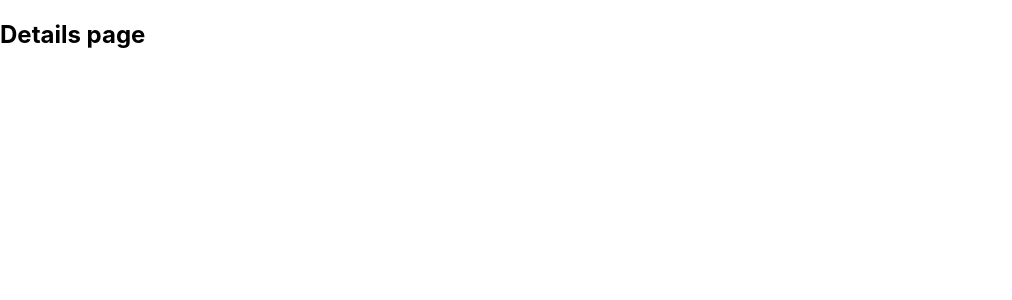
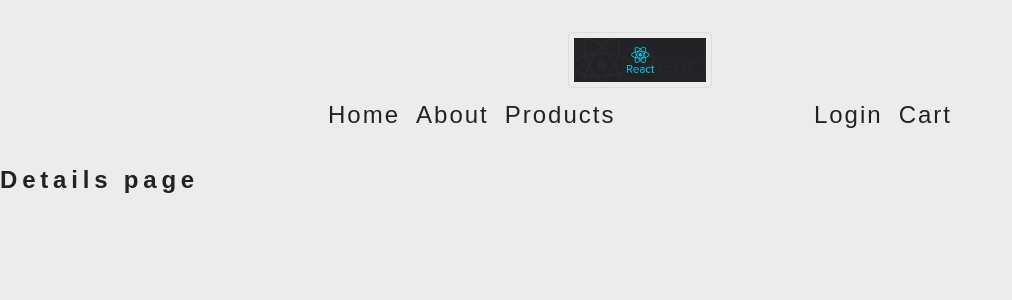
Before and after one commit to A-SH-V2021/store02-102021, a React (Create React App) app: page /products/1 in a window 1280 px wide. Shown: the top 300 px of the page, without its empty margins (0-1012 px from the left). Built offline with nearby package versions, Linux system fonts and the light colour scheme.

Commit message:
design header & error page

```diff
--- a/src/App.js
+++ b/src/App.js
@@ -1,8 +1,8 @@
 import React from "react";
 import { Switch, Route } from "react-router-dom";
-
+import { createGlobalStyle } from "styled-components";
 // components
-
+import Header from "./components/Header";
 // pages
 import About from "./components/pages/About";
 import Home from "./components/pages/Home";
@@ -15,6 +15,9 @@ import Checkout from "./components/pages/Chechout";
 
 const App = () => {
   return (
+    <>
+      <Globalstyle />
+      <Header />
       <Switch>
         <Route path="/" exact component={Home} />
         <Route path="/About" component={About} />
@@ -25,7 +28,12 @@ const App = () => {
         <Route path="/Checkout" component={Checkout} />
         <Route path="*" component={Error} />
       </Switch>
+    </>
   );
 };
 
+const Globalstyle = createGlobalStyle`
+
+
+`;
 export default App;
--- a/src/components/Header.jsx
+++ b/src/components/Header.jsx
@@ -1,10 +1,36 @@
 import React from "react";
-
+import { Link } from "react-router-dom";
+import reactimg from "../images/react-img.jpeg";
 const Header = () => {
   return (
-    <div>
-      <h2>Header</h2>
-    </div>
+    <header className="header">
+      <Link to="/" className=''>
+        <img src={reactimg} alt="react project img" className="logo" />
+      </Link>
+      <nav>
+        <ul>
+          <div className="">
+            <li>
+              <Link to="/">Home</Link>
+            </li>
+            <li>
+              <Link to="/About">About</Link>
+            </li>
+            <li>
+              <Link to="/products">products</Link>
+            </li>
+          </div>
+          <div className="">
+            <li>
+              <Link to="/Login">login</Link>
+            </li>
+            <li>
+              <Link to="/Cart">cart</Link>
+            </li>
+          </div>
+        </ul>
+      </nav>
+    </header>
   );
 };
 
--- a/src/components/pages/Error.js
+++ b/src/components/pages/Error.js
@@ -1,10 +1,18 @@
 import React from "react";
-
+import { Link } from "react-router-dom";
+import errorpage from "../../images/error-page.jpg";
 const Error = () => {
   return (
-    <div>
-      <h2>Error page</h2>
-    </div>
+    <>
+      <div className="errorpage">
+        <img src={errorpage} alt="error" className="error-img" />
+        <div className="center">
+          <Link to="/" >
+            <button className="btn btn-primary">home</button>
+          </Link>
+        </div>
+      </div>
+    </>
   );
 };
 
--- a/src/components/pages/Home.js
+++ b/src/components/pages/Home.js
@@ -1,11 +1,12 @@
-import React from 'react'
+import React from "react";
 
 const Home = () => {
-    return (
-        <div>
-          <h2>Home page</h2>
-        </div>
-    )
-}
+  return (
+    <div>
 
-export default Home
+      <h2>Home page</h2>
+    </div>
+  );
+};
+
+export default Home;
--- a/src/components/pages/Productdetails.js
+++ b/src/components/pages/Productdetails.js
@@ -3,7 +3,7 @@ import {useParams} from 'react-router-dom'
 
 const Productdetails = () => {
   const {id} = useParams
-  console.log(useParams());
+
   return (
     <div>
       <h2>Details page</h2>
--- a/src/index.css
+++ b/src/index.css
@@ -1,13 +1,410 @@
-body {
+/*
+======
+Variables
+======
+*/
+:root {
+  /* --primaryColor: #9e3aa3; */
+  /* --primaryDarkColor: #4e1d51; */
+  --primaryColor: #f15025;
+  --primaryDarkColor: #c02c03;
+  --primaryFont: "Catamaran", sans-serif;
+  --slantedFont: "Kaushan Script", cursive;
+  --mainWhite: #fff;
+  --offWhite: #f7f7f7;
+  --mainBackground: #ececec;
+  --mainOverlay: rgba(35, 10, 36, 0.4);
+  --mainBlack: #222;
+  --mainGrey: #ececec;
+  --darkGrey: #afafaf;
+  --mainRed: #bd0303;
+  --mainTransition: all 0.3s linear;
+  --mainSpacing: 0.3rem;
+  --lightShadow: 2px 5px 3px 0px rgba(0, 0, 0, 0.5);
+  --darkShadow: 4px 10px 5px 0px rgba(0, 0, 0, 0.5);
+  --mainBorderRadius: 0.25rem;
+  --maxWidth: 40rem;
+  --smallWidth: 85vw;
+  --fullWidth: 1170px;
+}
+/*
+======
+Global Styles
+======
+*/
+* {
   margin: 0;
-  font-family: -apple-system, BlinkMacSystemFont, 'Segoe UI', 'Roboto', 'Oxygen',
-    'Ubuntu', 'Cantarell', 'Fira Sans', 'Droid Sans', 'Helvetica Neue',
-    sans-serif;
-  -webkit-font-smoothing: antialiased;
-  -moz-osx-font-smoothing: grayscale;
+  padding: 0;
+  box-sizing: border-box;
 }
 
-code {
-  font-family: source-code-pro, Menlo, Monaco, Consolas, 'Courier New',
-    monospace;
+body {
+  font-family: var(--primaryFont);
+  color: var(--mainBlack);
+  background: var(--mainBackground);
+  line-height: 1.4;
+  font-size: 1rem;
+  font-weight: 300;
 }
+h1,
+h2,
+h3,
+h4,
+h5,
+h6 {
+  font-family: var(--primaryFont);
+  margin-bottom: 1.25rem;
+  letter-spacing: var(--mainSpacing);
+}
+p {
+  margin-bottom: 1.25rem;
+}
+ul {
+  list-style-type: none;
+}
+a {
+  text-decoration: none;
+  color: var(--mainBlack);
+}
+img {
+  width: 100%;
+  display: block;
+}
+/*
+========
+loading
+========
+*/
+.loading {
+  width: 6rem;
+  height: 6rem;
+  margin: 0 auto;
+  margin-top: 10rem;
+  border-radius: 50%;
+  border: 4px solid #ccc;
+  border-top-color: var(--clr-primary-5);
+  animation: spinner 0.6s linear infinite;
+}
+
+#fountainG {
+  position: relative;
+  width: 234px;
+  height: 28px;
+  margin: auto;
+}
+
+.fountainG {
+  position: absolute;
+  top: 0;
+  background-color: rgb(0, 0, 0);
+  width: 28px;
+  height: 28px;
+  animation-name: bounce_fountainG;
+  -o-animation-name: bounce_fountainG;
+  -ms-animation-name: bounce_fountainG;
+  -webkit-animation-name: bounce_fountainG;
+  -moz-animation-name: bounce_fountainG;
+  animation-duration: 1.5s;
+  -o-animation-duration: 1.5s;
+  -ms-animation-duration: 1.5s;
+  -webkit-animation-duration: 1.5s;
+  -moz-animation-duration: 1.5s;
+  animation-iteration-count: infinite;
+  -o-animation-iteration-count: infinite;
+  -ms-animation-iteration-count: infinite;
+  -webkit-animation-iteration-count: infinite;
+  -moz-animation-iteration-count: infinite;
+  animation-direction: normal;
+  -o-animation-direction: normal;
+  -ms-animation-direction: normal;
+  -webkit-animation-direction: normal;
+  -moz-animation-direction: normal;
+  transform: scale(0.3);
+  -o-transform: scale(0.3);
+  -ms-transform: scale(0.3);
+  -webkit-transform: scale(0.3);
+  -moz-transform: scale(0.3);
+  border-radius: 19px;
+  -o-border-radius: 19px;
+  -ms-border-radius: 19px;
+  -webkit-border-radius: 19px;
+  -moz-border-radius: 19px;
+}
+
+#fountainG_1 {
+  left: 0;
+  animation-delay: 0.6s;
+  -o-animation-delay: 0.6s;
+  -ms-animation-delay: 0.6s;
+  -webkit-animation-delay: 0.6s;
+  -moz-animation-delay: 0.6s;
+}
+
+#fountainG_2 {
+  left: 29px;
+  animation-delay: 0.75s;
+  -o-animation-delay: 0.75s;
+  -ms-animation-delay: 0.75s;
+  -webkit-animation-delay: 0.75s;
+  -moz-animation-delay: 0.75s;
+}
+
+#fountainG_3 {
+  left: 58px;
+  animation-delay: 0.9s;
+  -o-animation-delay: 0.9s;
+  -ms-animation-delay: 0.9s;
+  -webkit-animation-delay: 0.9s;
+  -moz-animation-delay: 0.9s;
+}
+
+#fountainG_4 {
+  left: 88px;
+  animation-delay: 1.05s;
+  -o-animation-delay: 1.05s;
+  -ms-animation-delay: 1.05s;
+  -webkit-animation-delay: 1.05s;
+  -moz-animation-delay: 1.05s;
+}
+
+#fountainG_5 {
+  left: 117px;
+  animation-delay: 1.2s;
+  -o-animation-delay: 1.2s;
+  -ms-animation-delay: 1.2s;
+  -webkit-animation-delay: 1.2s;
+  -moz-animation-delay: 1.2s;
+}
+
+#fountainG_6 {
+  left: 146px;
+  animation-delay: 1.35s;
+  -o-animation-delay: 1.35s;
+  -ms-animation-delay: 1.35s;
+  -webkit-animation-delay: 1.35s;
+  -moz-animation-delay: 1.35s;
+}
+
+#fountainG_7 {
+  left: 175px;
+  animation-delay: 1.5s;
+  -o-animation-delay: 1.5s;
+  -ms-animation-delay: 1.5s;
+  -webkit-animation-delay: 1.5s;
+  -moz-animation-delay: 1.5s;
+}
+
+#fountainG_8 {
+  left: 205px;
+  animation-delay: 1.64s;
+  -o-animation-delay: 1.64s;
+  -ms-animation-delay: 1.64s;
+  -webkit-animation-delay: 1.64s;
+  -moz-animation-delay: 1.64s;
+}
+
+@keyframes bounce_fountainG {
+  0% {
+    transform: scale(1);
+    background-color: rgb(0, 0, 0);
+  }
+
+  100% {
+    transform: scale(0.3);
+    background-color: rgb(255, 255, 255);
+  }
+}
+
+@-o-keyframes bounce_fountainG {
+  0% {
+    -o-transform: scale(1);
+    background-color: rgb(0, 0, 0);
+  }
+
+  100% {
+    -o-transform: scale(0.3);
+    background-color: rgb(255, 255, 255);
+  }
+}
+
+@-ms-keyframes bounce_fountainG {
+  0% {
+    -ms-transform: scale(1);
+    background-color: rgb(0, 0, 0);
+  }
+
+  100% {
+    -ms-transform: scale(0.3);
+    background-color: rgb(255, 255, 255);
+  }
+}
+
+@-webkit-keyframes bounce_fountainG {
+  0% {
+    -webkit-transform: scale(1);
+    background-color: rgb(0, 0, 0);
+  }
+
+  100% {
+    -webkit-transform: scale(0.3);
+    background-color: rgb(255, 255, 255);
+  }
+}
+
+@-moz-keyframes bounce_fountainG {
+  0% {
+    -moz-transform: scale(1);
+    background-color: rgb(0, 0, 0);
+  }
+
+  100% {
+    -moz-transform: scale(0.3);
+    background-color: rgb(255, 255, 255);
+  }
+}
+
+/*
+==========
+end loading
+==========
+*/
+
+/*
+======
+Buttons
+======
+*/
+.btn,
+.btn-white,
+.btn-primary {
+  text-transform: uppercase;
+  letter-spacing: var(--mainSpacing);
+  color: var(--primaryColor);
+  border: 2px solid var(--primaryColor);
+  padding: 0.45rem 0.8rem;
+  display: inline-block;
+  transition: var(--mainTransition);
+  cursor: pointer;
+  font-size: 0.8rem;
+  background: transparent;
+}
+.btn:hover {
+  background: var(--primaryColor);
+  color: var(--mainWhite);
+}
+.btn-white {
+  background: transparent;
+  color: var(--mainWhite);
+  border-color: var(--mainWhite);
+}
+.btn-white:hover {
+  background: var(--mainWhite);
+  color: var(--primaryColor);
+}
+.btn-primary {
+  background: var(--primaryColor);
+  color: var(--mainWhite);
+  border-color: var(--primaryColor);
+}
+.btn-primary:hover {
+  background: transparent;
+  color: var(--primaryColor);
+}
+.btn-block {
+  width: 100%;
+  display: block;
+  margin: 0 auto;
+  box-shadow: var(--lightShadow);
+  text-align: center;
+}
+/*
+======
+Header
+======
+*/
+
+.header {
+  padding: 2rem 0;
+}
+.logo {
+  display: inline-block;
+  margin: 0 auto;
+  margin-top: 0rem;
+  width: 7.5rem;
+  border: 1px solid #ddd;
+  border-radius: 4px;
+  padding: 5px;
+  cursor: pointer;
+  position: absolute;
+  left: 50%;
+  transform: translateX(-50%);
+}
+.header ul {
+  display: flex;
+  justify-content: space-between;
+  width: var(--smallWidth);
+  margin: 0 auto;
+  margin-top: 2rem;
+  max-width: var(--maxWidth);
+}
+.header ul div {
+  display: flex;
+  align-items: center;
+}
+.header a {
+  text-transform: capitalize;
+  margin: 0 0.25rem;
+  font-size: 0.85rem;
+  letter-spacing: 2px;
+  transition: var(--mainTransition);
+}
+.header a:hover {
+  color: var(--primaryColor);
+}
+
+@media screen and (min-width: 768px) {
+  .logo {
+    width: 9rem;
+  }
+  .header a {
+    font-size: 1.5rem;
+    margin: 0 0.5rem;
+  }
+}
+.errorpage {
+  width: 90%;
+  margin: 0 auto;
+  display: block;
+}
+.error-img {
+  border-radius: 2rem;
+  margin-top: 3rem;
+}
+.center {
+  display: flex;
+  justify-content: center;
+  align-items: center;
+  margin-top: 2rem;
+}
+.center button {
+  background: rgb(19, 117, 19);
+  border: 1px green solid;
+  border-radius: 4px;
+}
+.center button:hover {
+  color: green;
+}
+@media screen and (min-width: 768px) {
+  .errorpage {
+    max-width: 60rem;
+  }
+  .error-img {
+    margin-top: 1rem;
+  }
+  .center {
+    margin-top: 1rem;
+  }
+  .center button{
+	  font-size: 1.3rem;
+  }
+}
```
Also changed, not shown: src/images/error-page.jpg (added), src/images/react-img.jpeg (added). Lines whose indentation alone changed are shown as unchanged.
